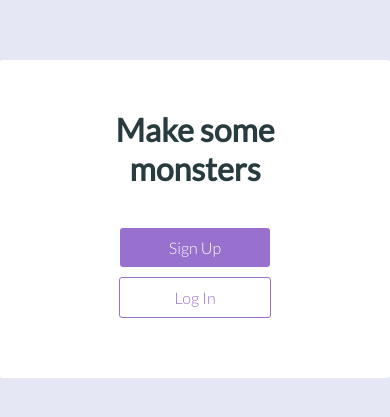
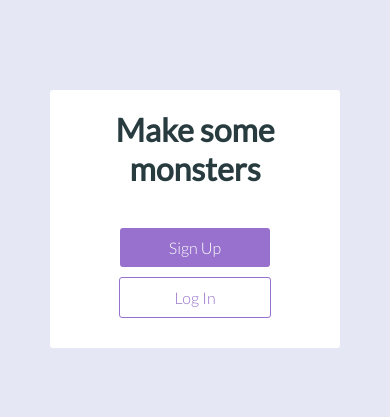
Before and after one commit to iamtraviscole/varyscary, a React (Create React App) app: page / in a window 390 px wide. Shown: the part 203-620 px from the top of the page. Built offline with nearby package versions, Linux system fonts and the light colour scheme.

Commit message:
updated Splash style to look better on mobile

```diff
--- a/src/components/Splash.js
+++ b/src/components/Splash.js
@@ -1,4 +1,4 @@
-import React, { Component, Fragment } from 'react'
+import React, { Component } from 'react'
 import { Link } from 'react-router-dom'
 import { connect } from 'react-redux'
 
@@ -13,8 +13,9 @@ class Splash extends Component {
 
   render () {
     return (
-      <Fragment>
+      <div className='Splash'>
         <div className='Splash__ctr'>
+          <div className='Splash__inner-ctr'>
             <h1 className='Splash__h1'>Make some monsters</h1>
             <Link to='/signup' className='Splash__btn'>Sign Up</Link>
             <br />
@@ -23,7 +24,8 @@ class Splash extends Component {
               onClick={this.handleLoginClick}
               >Log In</Link>
           </div>
-    </Fragment>
+        </div>
+    </div>
     )
   }
 }
--- a/src/styles/App.css
+++ b/src/styles/App.css
@@ -7,5 +7,4 @@
     'header'
     'content'
     'footer';
-  grid-gap: 10px;
 }
--- a/src/styles/Splash.css
+++ b/src/styles/Splash.css
@@ -1,10 +1,22 @@
+.Splash {
+  display: table;
+  width: 100vw;
+  height: 100vh;
+  z-index: 1000;
+}
+
 .Splash__ctr {
+  display: table-cell;
+  vertical-align: middle;
+  text-align: center;
+}
+
+.Splash__inner-ctr {
   margin: auto;
-  grid-area: content;
+  width: 300px;
   padding: 50px 100px;
   background-color: var(--main-container-color);
   border-radius: 3px;
-  text-align: center;
 }
 
 .Splash__h1 {
@@ -36,3 +48,12 @@
   border: 1px solid var(--main-color);
   border-radius: 3px;
 }
+
+@media (max-width: 580px) {
+
+  .Splash__inner-ctr {
+    width: 250px;
+    padding: 20px;
+  }
+
+}
```
Lines whose indentation alone changed are shown as unchanged.
